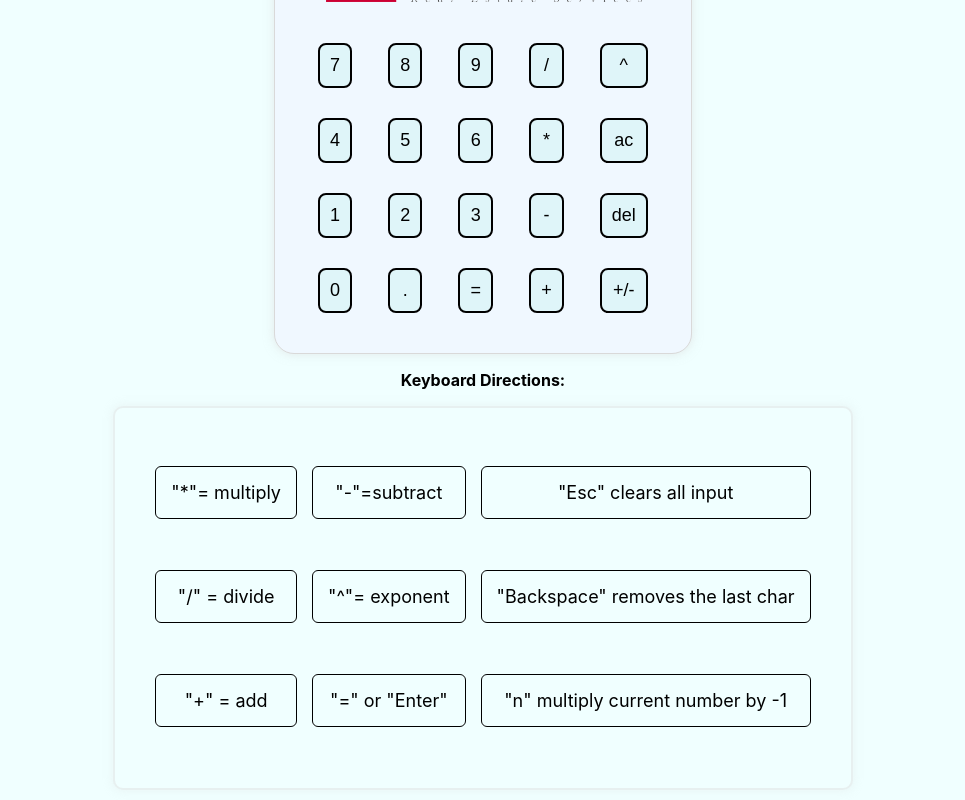
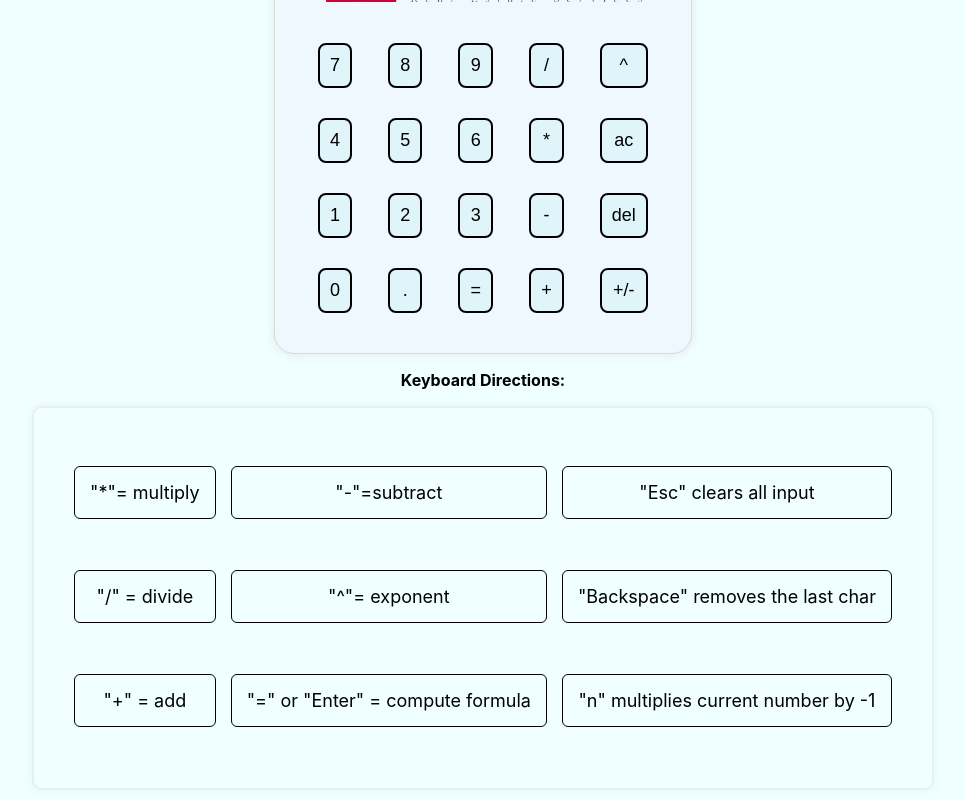
Before and after one commit to saminoorsyed/teutsch-technical, a React (Create React App) app: page / in a window 1280 px wide. Shown: the part 238-1038 px from the top of the page, without its empty margins (157-1122 px from the left). Built offline with nearby package versions, Linux system fonts and the light colour scheme.

Commit message:
adjust Legend wording

```diff
--- a/src/components/Legend.tsx
+++ b/src/components/Legend.tsx
@@ -10,10 +10,10 @@ function Legend() {
             <p className="directions">"+" = add</p>
             <p className="directions">"-"=subtract </p>
             <p className="directions"> "^"= exponent</p>
-            <p className="directions">"=" or "Enter"</p>
+            <p className="directions">"=" or "Enter" = compute formula</p>
             <p className="directions">"Esc" clears all input</p>
             <p className="directions">"Backspace" removes the last char</p>
-            <p className="directions">"n" multiply current number by -1</p>
+            <p className="directions">"n" multiplies current number by -1</p>
         </div>
         </>
     )
```
